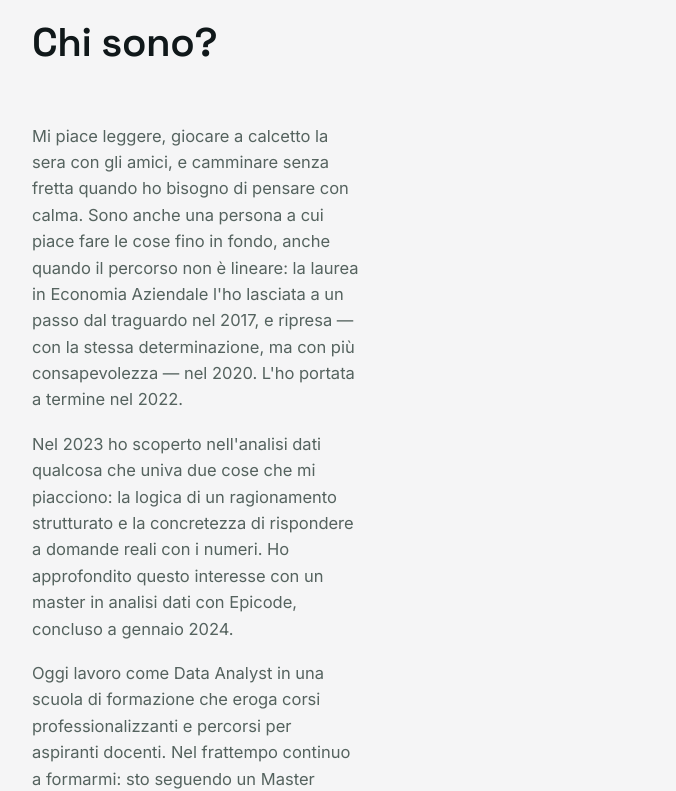
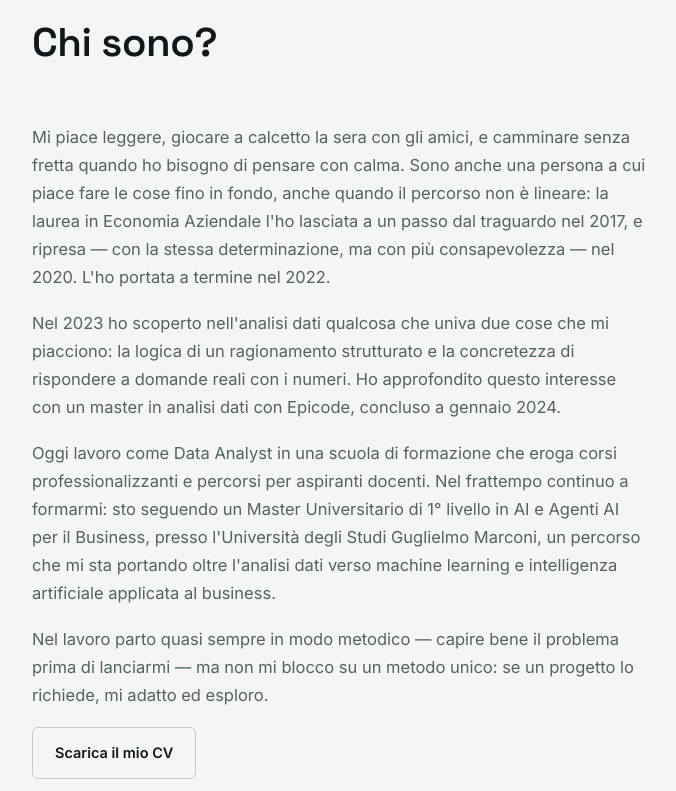
Before and after one commit to GiuseppeB-portfolio/-GiuseppeB-portfolio.github.io, a plain HTML site: page index.html in a window 1280 px wide. Shown: the part 910-1701 px from the top of the page, without its empty margins (52-728 px from the left). Drawn offline with Linux system fonts and the light colour scheme.

Commit message:
Modifica paragrafo Chi sono

```diff
--- a/css/style.css
+++ b/css/style.css
@@ -435,6 +435,18 @@ button:focus-visible {
   color: var(--color-ink);
   line-height: 1.5;
 }
+/* ----------------------------- Sezione "Chi sono" testo in orizzontale -------------------------------- */
+.about-text {
+  max-width: 68ch;
+}
+
+.about-text p {
+  font-size: 16.5px;
+  color: var(--color-ink-soft);
+  margin-bottom: 18px;
+  line-height: 1.7;
+}
+.about-text p:last-child { margin-bottom: 24px; }
 
 /* ----------------------------- 8. COMPETENZE -------------------------------- */
 .skills-grid {
--- a/index.html
+++ b/index.html
@@ -126,7 +126,6 @@
         <h2 class="reveal">Chi sono?</h2>
 
         <div class="about-grid">
-          <div class="about-grid">
           <div class="about-text reveal">
             <p>Mi piace leggere, giocare a calcetto la sera con gli amici, e camminare senza fretta quando ho bisogno di pensare con calma. Sono anche una persona a cui piace fare le cose fino in fondo, anche quando il percorso non è lineare: la laurea in Economia Aziendale l'ho lasciata a un passo dal traguardo nel 2017, e ripresa — con la stessa determinazione, ma con più consapevolezza — nel 2020. L'ho portata a termine nel 2022.</p>
             <p>Nel 2023 ho scoperto nell'analisi dati qualcosa che univa due cose che mi piacciono: la logica di un ragionamento strutturato e la concretezza di rispondere a domande reali con i numeri. Ho approfondito questo interesse con un master in analisi dati con Epicode, concluso a gennaio 2024.</p>
@@ -137,9 +136,6 @@
             </a>
           </div>
         </div>
-      </div>
-    </section>
-
 
 
     <!-- ===================== COMPETENZE ===================== -->
```
